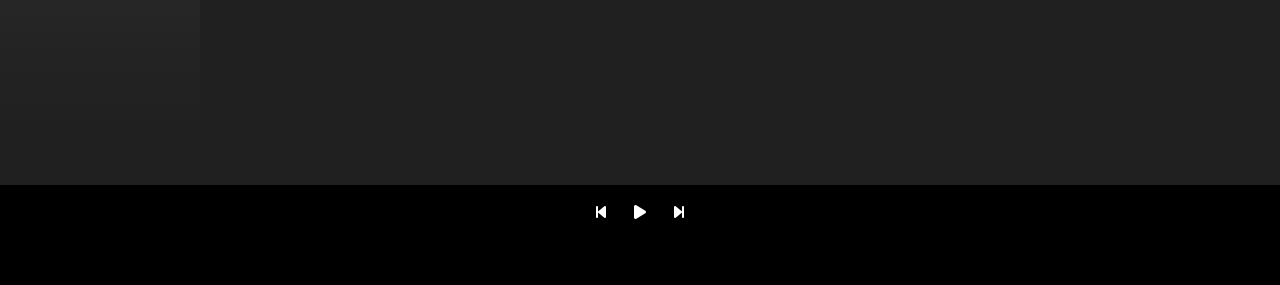
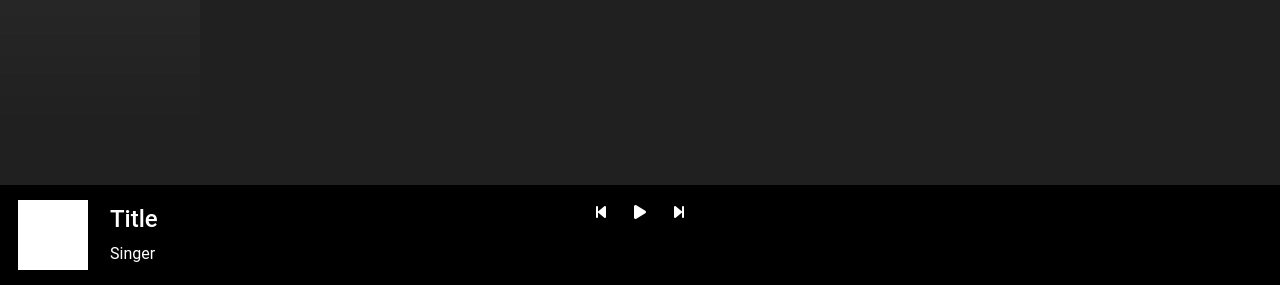
Before and after one commit to Proxima11/project_Tekweb, a PHP site: page /homepagefix.php in a window 1280 px wide. Shown: the part 515-800 px from the top of the page. Run offline with PHP 8.4, Linux system fonts and the light colour scheme; some libraries are stand-ins or nearby versions.

Commit message:
playbar left

```diff
--- a/homepagefix.php
+++ b/homepagefix.php
@@ -187,7 +187,17 @@
 		#playbarright{
 
 		}
-
+		#coverimage{
+			margin-left: 30px;
+			margin-top: 15px;
+			height: 70px;
+			width: 70px;
+			background-color: white;
+		}
+		#songinfo{
+			margin-left: 10px;
+			margin-top: 20px;
+		}
 		/*#check{
 			display: none;
 		}
@@ -317,7 +327,14 @@
 			<div class="playbar">
 		<div class="row">
 			<div class="col-md-4" id="playbarleft">
+				<div class="row">
+					<div class="col-md-4" id="coverimage"></div>
 
+				<div class="col-md-6" id="songinfo">
+					<h4>Title</h4>
+					<h7>Singer</h7>
+				</div>
+			</div>
 			</div>
 			<div class="col-md-4" style='margin-top: 10px' id ="playbarcenter">
 				<button class='btn btn-empty border-0' onclick="alert('aa?')">
```
